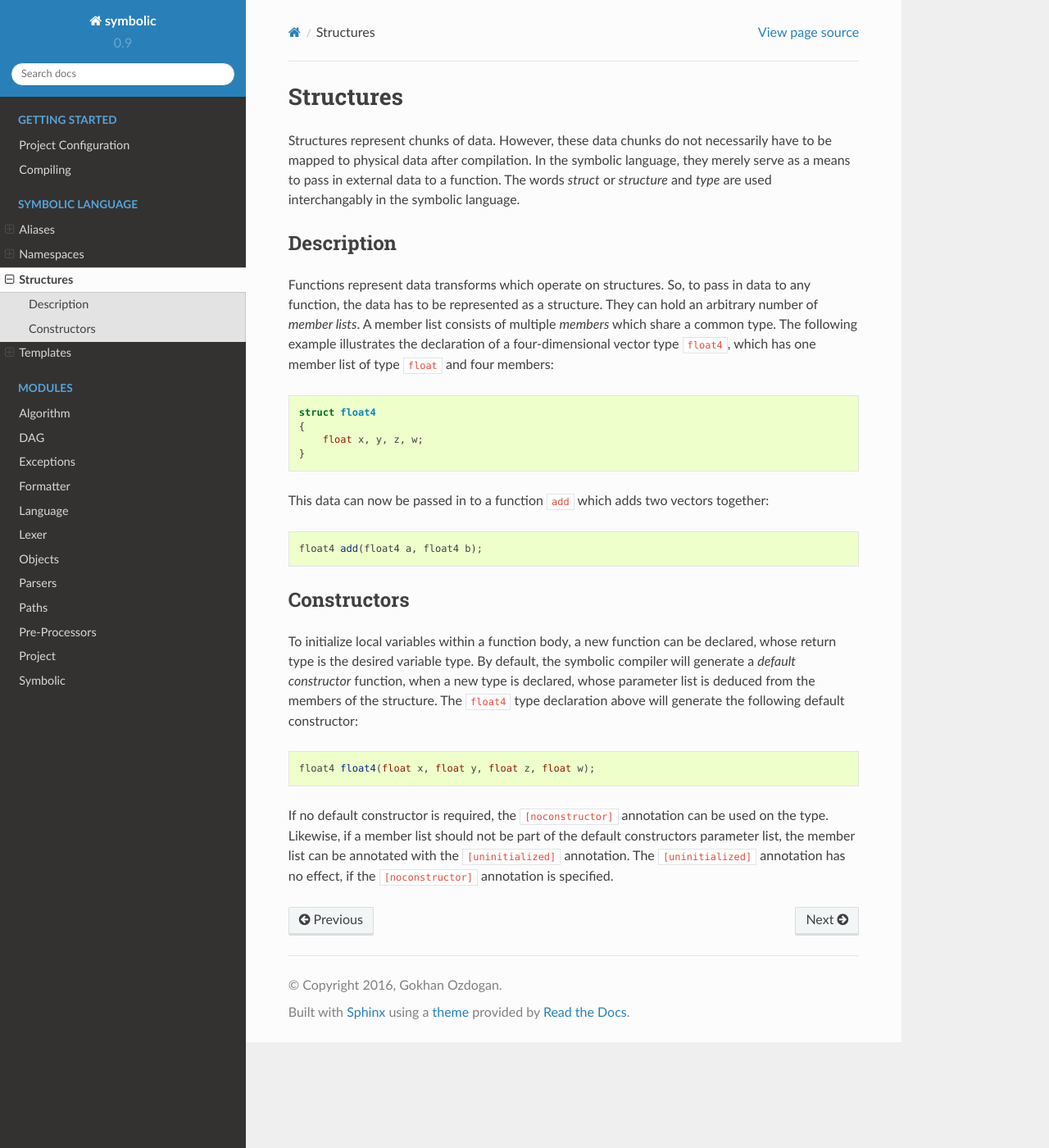
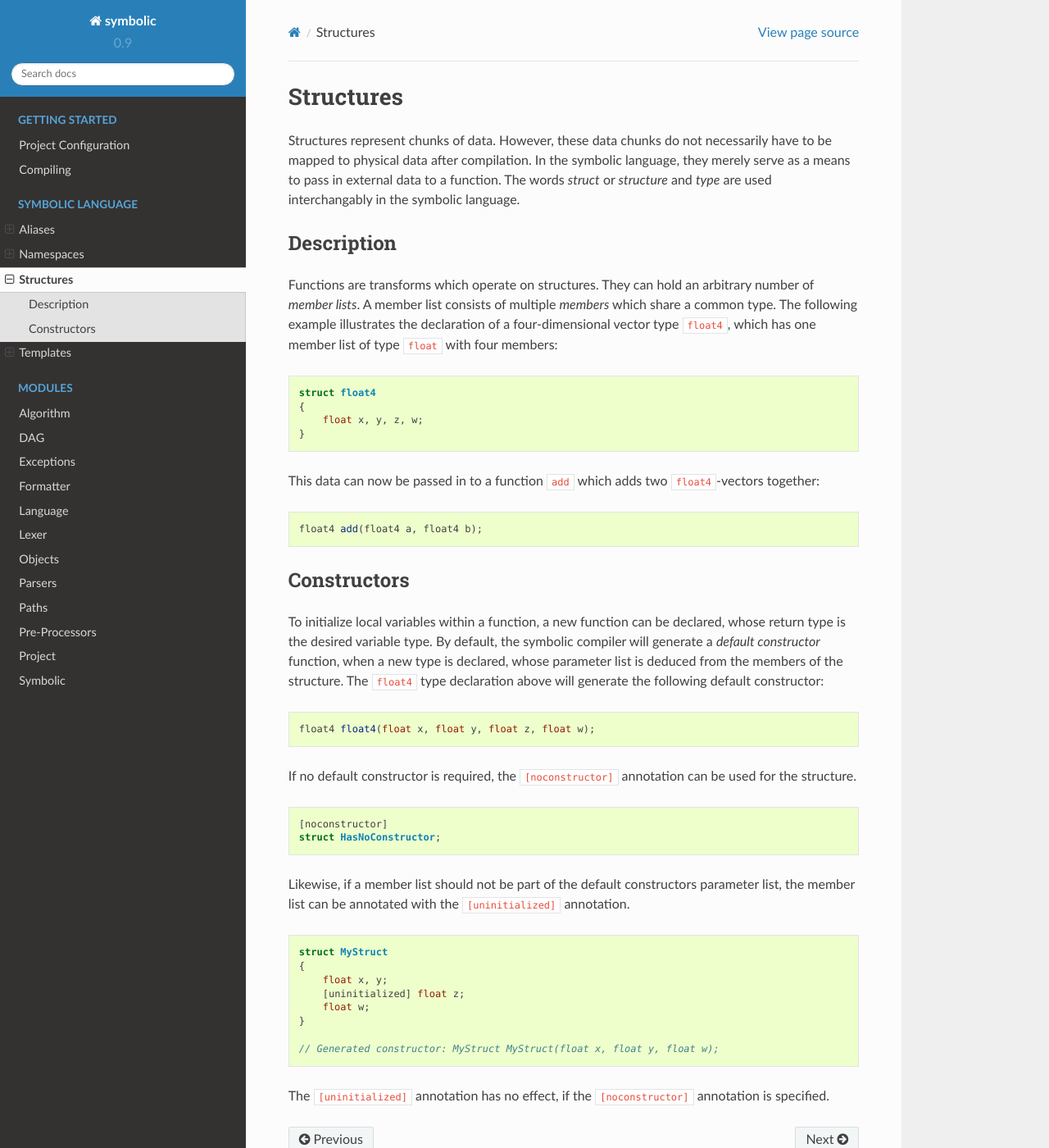
Before and after one commit to yoshimon/symbolic, a Sphinx documentation site: the page built from doc/sphinx/source/symbolic_language/structures.rst, in a window 1280 px wide and 1400 px high. Shown: the whole window at 82% size. Built offline with Sphinx 7.4.7 and the Read the Docs theme 2.0.0, drawn with Linux system fonts in a browser that asks for light colours; pages that are not in the unit, such as notebooks, are missing from menus.

Commit message:
Update structures.rst

```diff
--- a/doc/sphinx/source/symbolic_language/structures.rst
+++ b/doc/sphinx/source/symbolic_language/structures.rst
@@ -4,7 +4,7 @@ Structures represent chunks of data. However, these data chunks do not necessari
 
 Description
 -----------
-Functions represent data transforms which operate on structures. So, to pass in data to any function, the data has to be represented as a structure. They can hold an arbitrary number of *member lists*. A member list consists of multiple *members* which share a common type. The following example illustrates the declaration of a four-dimensional vector type :code:`float4`, which has one member list of type :code:`float` and four members:
+Functions are transforms which operate on structures. They can hold an arbitrary number of *member lists*. A member list consists of multiple *members* which share a common type. The following example illustrates the declaration of a four-dimensional vector type :code:`float4`, which has one member list of type :code:`float` with four members:
 
 .. code-block:: cpp
 
@@ -13,7 +13,7 @@ Functions represent data transforms which operate on structures. So, to pass in
         float x, y, z, w;
     }
 
-This data can now be passed in to a function :code:`add` which adds two vectors together:
+This data can now be passed in to a function :code:`add` which adds two :code:`float4`-vectors together:
 
 .. code-block:: cpp
 
@@ -21,10 +21,30 @@ This data can now be passed in to a function :code:`add` which adds two vectors
 
 Constructors
 ------------
-To initialize local variables within a function body, a new function can be declared, whose return type is the desired variable type. By default, the symbolic compiler will generate a *default constructor* function, when a new type is declared, whose parameter list is deduced from the members of the structure. The :code:`float4` type declaration above will generate the following default constructor:
+To initialize local variables within a function, a new function can be declared, whose return type is the desired variable type. By default, the symbolic compiler will generate a *default constructor* function, when a new type is declared, whose parameter list is deduced from the members of the structure. The :code:`float4` type declaration above will generate the following default constructor:
 
 .. code-block:: cpp
 
     float4 float4(float x, float y, float z, float w);
 
-If no default constructor is required, the :code:`[noconstructor]` annotation can be used on the type. Likewise, if a member list should not be part of the default constructors parameter list, the member list can be annotated with the :code:`[uninitialized]` annotation. The :code:`[uninitialized]` annotation has no effect, if the :code:`[noconstructor]` annotation is specified.
+If no default constructor is required, the :code:`[noconstructor]` annotation can be used for the structure.
+
+.. code-block:: cpp
+
+    [noconstructor]
+    struct HasNoConstructor;
+
+Likewise, if a member list should not be part of the default constructors parameter list, the member list can be annotated with the :code:`[uninitialized]` annotation.
+
+.. code-block:: cpp
+
+    struct MyStruct
+    {
+        float x, y;
+        [uninitialized] float z;
+        float w;
+    }
+
+    // Generated constructor: MyStruct MyStruct(float x, float y, float w);
+
+The :code:`[uninitialized]` annotation has no effect, if the :code:`[noconstructor]` annotation is specified.
```
